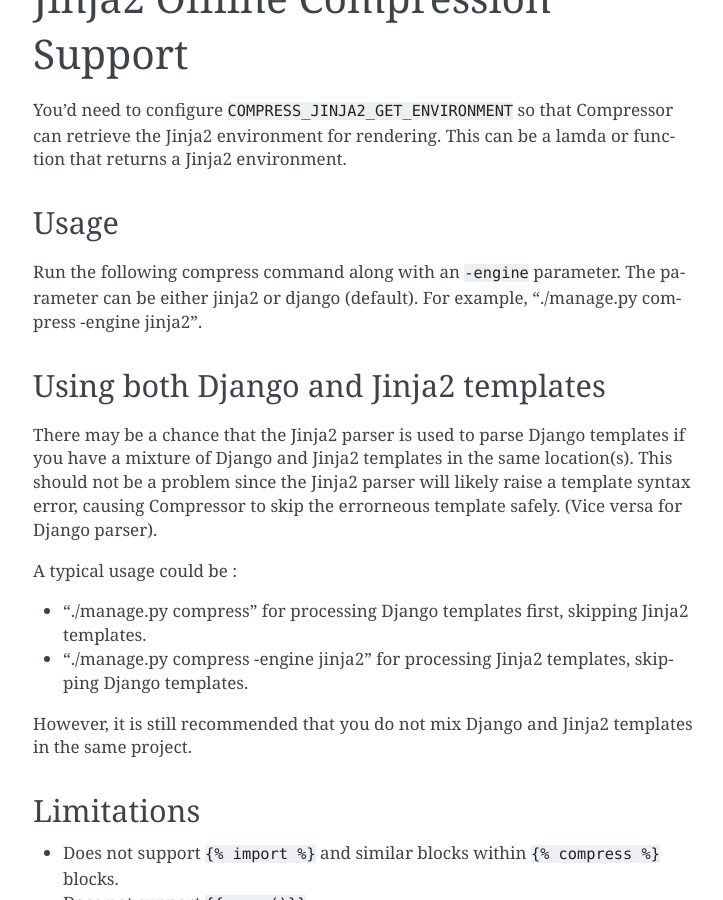
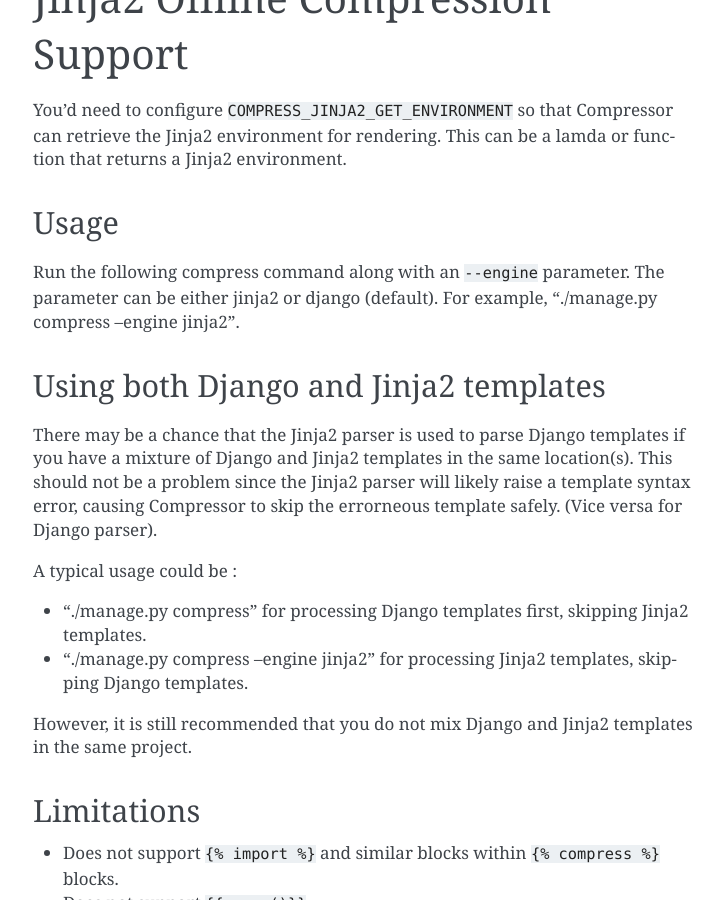
Before and after one commit to MichaelMatschiner/django-compressor, a Sphinx documentation site: the page built from docs/jinja2.txt, in a window 1280 px wide and 900 px high, scrolled down 929 px. Shown: the whole window, without its empty margins (387-1110 px from the left). Built offline with Sphinx 7.4.7, drawn with Linux system fonts in a browser that asks for light colours.

```diff
--- a/docs/jinja2.txt
+++ b/docs/jinja2.txt
@@ -46,9 +46,9 @@ This can be a lamda or function that returns a Jinja2 environment.
 
 Usage
 -----
-Run the following compress command along with an ``-engine`` parameter. The
+Run the following compress command along with an ``--engine`` parameter. The
 parameter can be either jinja2 or django (default). For example,
-"./manage.py compress -engine jinja2".
+"./manage.py compress --engine jinja2".
 
 Using both Django and Jinja2 templates
 --------------------------------------
@@ -62,7 +62,7 @@ A typical usage could be :
 
 - "./manage.py compress" for processing Django templates first, skipping
   Jinja2 templates.
-- "./manage.py compress -engine jinja2" for processing Jinja2 templates,
+- "./manage.py compress --engine jinja2" for processing Jinja2 templates,
   skipping Django templates.
 
 However, it is still recommended that you do not mix Django and Jinja2
```
